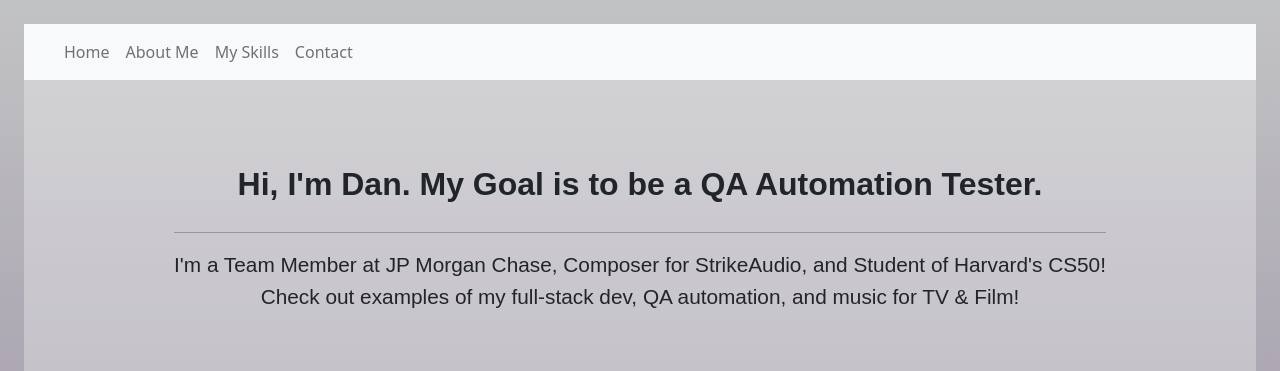
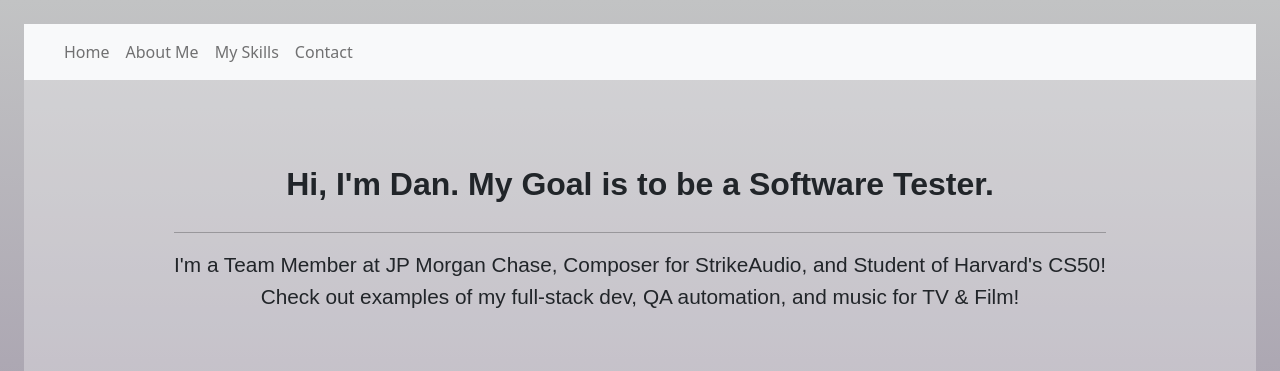
Before and after one commit to danjer9/danjer9.github.io, a plain HTML site: page index.html in a window 1280 px wide. Shown: the top 371 px of the page. Drawn offline with nearby package versions, Linux system fonts and the light colour scheme.

Commit message:
Update index.html

```diff
--- a/index.html
+++ b/index.html
@@ -52,7 +52,7 @@
 
                 <div class="col-md-auto align-self-end">
                     <h1>
-                        Hi, I'm Dan. My Goal is to be a QA Automation Tester.<br>
+                        Hi, I'm Dan. My Goal is to be a Software Tester.<br>
                     </h1>
                     <hr>
                     <h2>
```
